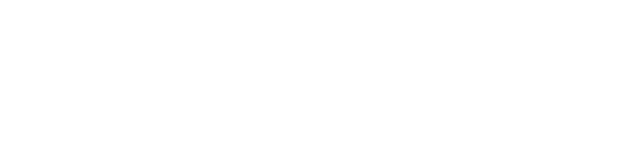
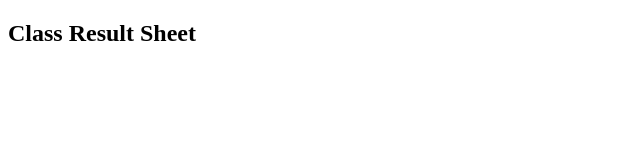
Before and after one commit to batool-zahra1/git-assignment, a plain HTML site: page index.html in a window 1280 px wide. Shown: the whole page, without its empty margins (0-640 px from the left). Drawn offline with Linux system fonts and the light colour scheme.

Commit message:
first commit

```diff
--- a/index.html
+++ b/index.html
@@ -6,6 +6,6 @@
     <title>Document</title>
 </head>
 <body>
-
+    <h2>Class Result Sheet</h2>
 </body>
 </html>
```
